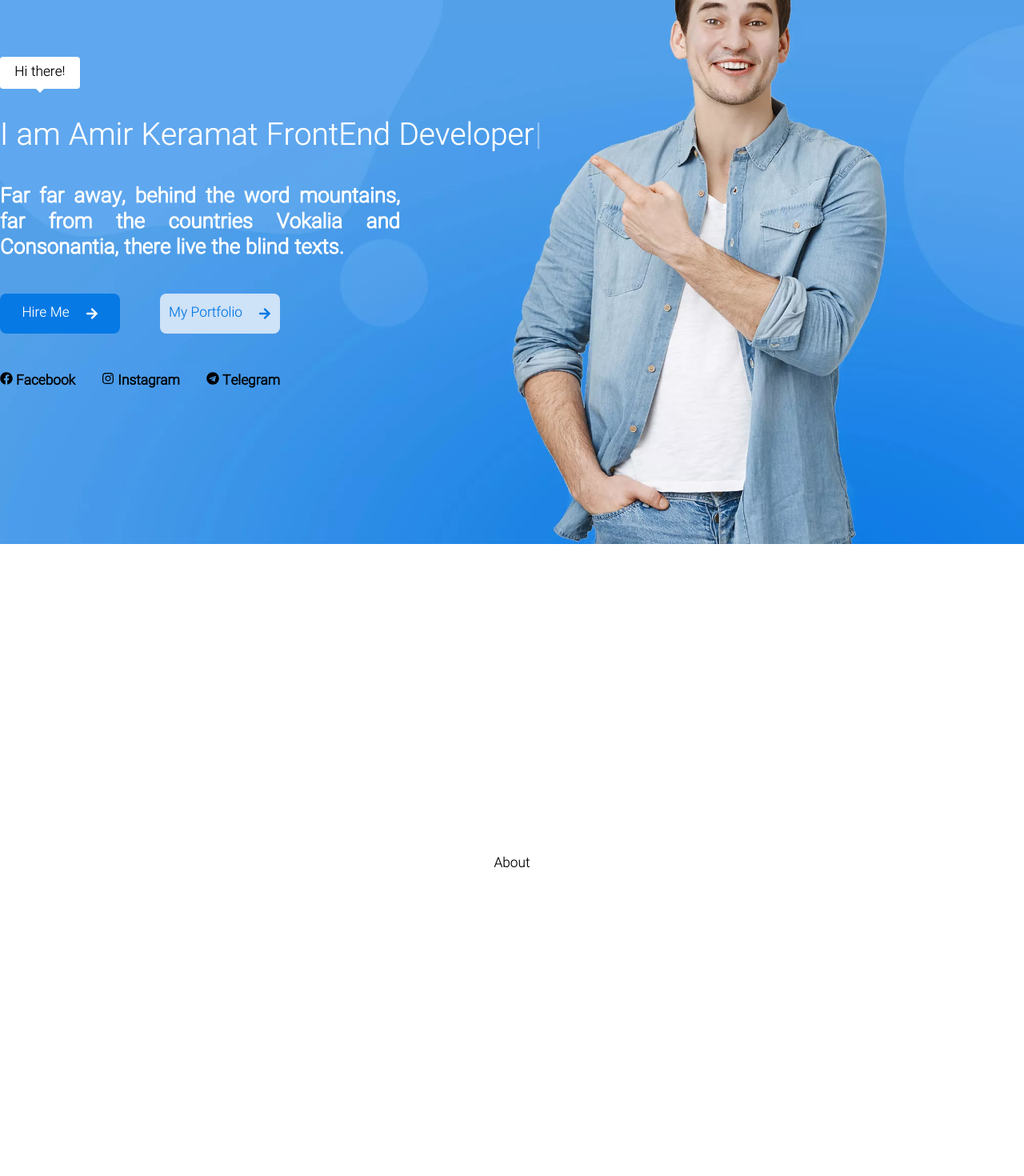
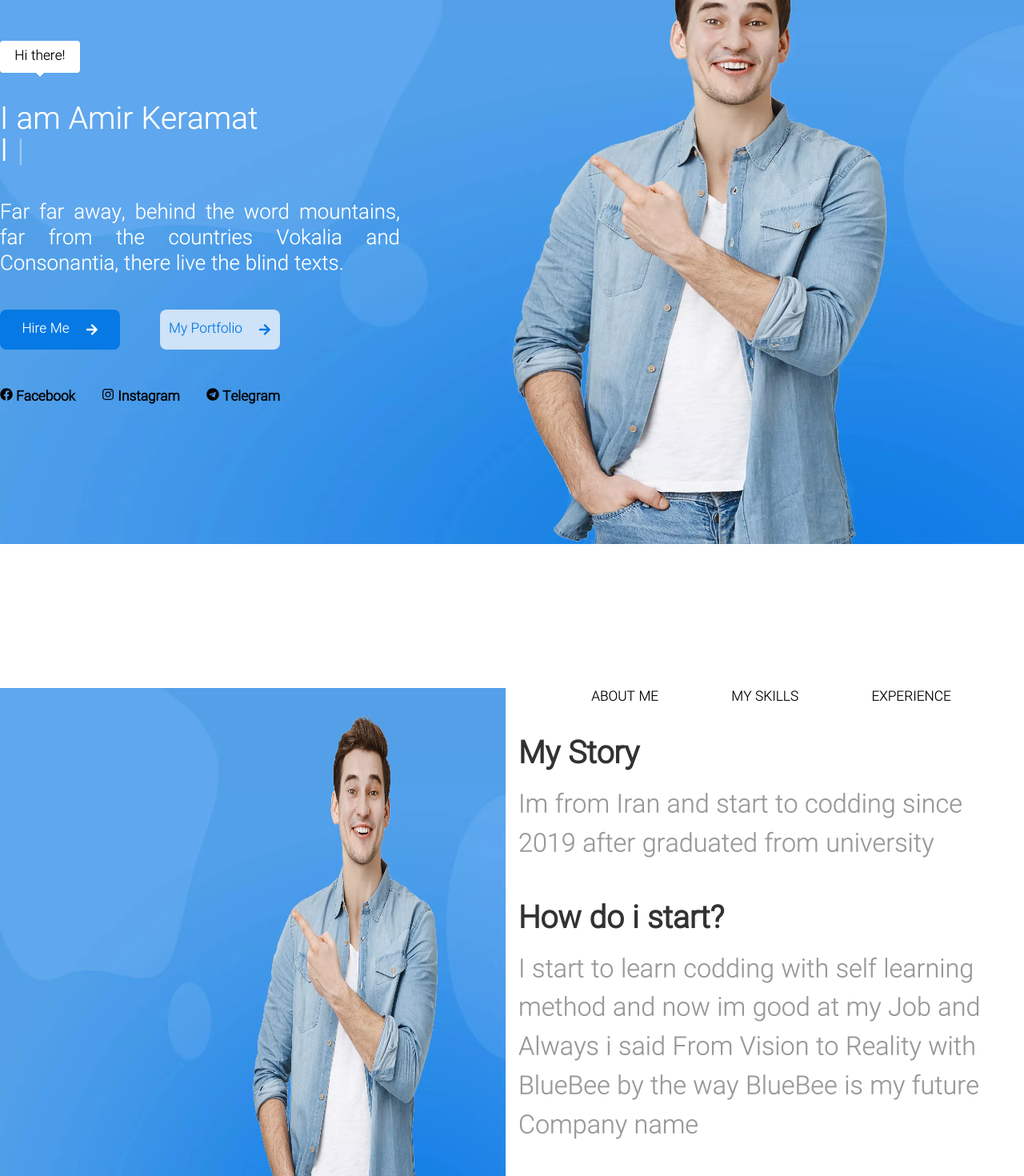
Before and after one commit to amirkeramat/personal-site, a React (Vite) app in the folder client/: page / in a window 1280 px wide. Shown: the part 120-1590 px from the top of the page at 80% size. Built offline with nearby package versions, Linux system fonts and the light colour scheme.

Commit message:
update about section

```diff
--- a/client/src/App.jsx
+++ b/client/src/App.jsx
@@ -9,7 +9,7 @@ import Blog from "./components/Blog/Blog";
 import Contact from "./components/Contact/Contact";
 function App() {
   return (
-    <>
+    <div>
       <Topbar />
       <Intro />
       <About />
@@ -18,7 +18,7 @@ function App() {
       <Pricing />
       <Blog />
       <Contact />
-    </>
+    </div>
   );
 }
 
--- a/client/src/components/About/About.jsx
+++ b/client/src/components/About/About.jsx
@@ -1,7 +1,97 @@
+import { useMemo, useState } from "react";
+
 const About = () => {
+  const [showInfo, setShowInfo] = useState("about-me");
+  const onClickHandler = (Info) => {
+    setShowInfo(Info);
+  };
   return (
-    <div className=' h-screen  flex justify-center items-center' id='about'>
-      About
+    <div
+      className='pt-[360px] relative h-screen min-h-full flex justify-center items-center'
+      id='about'>
+      <div className='container h-screen'>
+        <div className='grid   grid-cols-2 gap-x-4  h-screen  min-h-[750px] '>
+          <div className='grid-cols-6'>
+            <img src='/img/bg_1.jpg.jpg' className='w-full h-[750px]' alt='' />
+          </div>
+          <div className='grid-cols-6 flex flex-col space-y-10 '>
+            <div className='flex justify-evenly'>
+              <button onClick={() => onClickHandler("about-me")}>
+                ABOUT ME
+              </button>
+              <button onClick={() => onClickHandler("my-skills")}>
+                MY SKILLS
+              </button>
+              <button onClick={() => onClickHandler("experience")}>
+                EXPERIENCE
+              </button>
+            </div>
+            <div
+              className={`flex flex-col  space-y-12 transition-all duration-500 ${
+                showInfo === "about-me"
+                  ? "block opacity-100"
+                  : "hidden opacity-0"
+              }`}>
+              <div className='flex flex-col space-y-5'>
+                <h4 className=' text-text-title-color text-4xl font-bold'>
+                  My Story
+                </h4>
+                <p className=' text-text-content-color text-3xl leading-relaxed'>
+                  Im from Iran and start to codding since 2019 after graduated
+                  from university
+                </p>
+              </div>
+              <div className='flex flex-col space-y-5'>
+                <h4 className=' text-text-title-color text-4xl font-bold'>
+                  How do i start?
+                </h4>
+                <p className=' text-text-content-color text-3xl leading-relaxed'>
+                  I start to learn codding with self learning method and now im
+                  good at my Job and Always i said From Vision to Reality with
+                  BlueBee by the way BlueBee is my future Company name
+                </p>
+              </div>
+            </div>
+            <div
+              className={`flex flex-col  space-y-12 transition-all duration-500 ${
+                showInfo === "my-skills"
+                  ? "block opacity-100"
+                  : "hidden opacity-0"
+              }`}>
+              <div className='flex flex-col space-y-5'>
+                <h4 className=' text-text-title-color text-4xl font-bold'>
+                  My Story
+                </h4>
+                <p className=' text-text-content-color text-3xl leading-relaxed'>
+                  Im from Iran and start to codding since 2019 after graduated
+                  from university
+                </p>
+              </div>
+              <div className='flex flex-col space-y-5'>
+                <h4 className=' text-text-title-color text-4xl font-bold'>
+                  How do i start?
+                </h4>
+                <p className=' text-text-content-color text-3xl leading-relaxed'>
+                  I start to learn codding with self learning method and now im
+                  good at my Job and Always i said From Vision to Reality with
+                  BlueBee by the way BlueBee is my future Company name
+                </p>
+              </div>
+            </div>
+            <div
+              className={` bg-slate-500 ${
+                showInfo === "experience" ? "block" : "hidden"
+              }`}>
+              <p>
+                Lorem ipsum dolor sit amet, consectetur adipisicing elit.
+                Suscipit sequi, nobis adipisci similique nostrum quo at, quam
+                modi, ducimus quas officiis! Vel nostrum, dolorum velit eveniet
+                ducimus libero voluptates temporibus!
+              </p>
+            </div>
+          </div>
+        </div>
+      </div>
     </div>
   );
 };
--- a/client/src/components/Intro/Intro.jsx
+++ b/client/src/components/Intro/Intro.jsx
@@ -1,4 +1,5 @@
-import { Button } from "react-scroll";
+import { Link } from "react-scroll";
+
 import Typewriter from "typewriter-effect";
 import {
   FaFacebook,
@@ -10,22 +11,24 @@ const Intro = () => {
   return (
     <div
       id='home'
-      className='h-screen bg-hero-bg bg-top  bg-no-repeat bg-cover bg-fixed flex justify-center items-center px-[25px] lg:px-0'>
-      <div className='container flex flex-col justify-center space-y-10'>
+      className='h-screen min-h-full overflow-hidden  bg-hero-bg bg-top  bg-no-repeat bg-cover bg-fixed flex justify-center items-center px-[25px] lg:px-0'>
+      <div className='container h-screen'>
+        <div className='h-screen min-h-[720px] overflow-hidden flex flex-col justify-center space-y-10'>
           <div className=' relative z-10 flex justify-center items-center bg-white-color w-[100px] h-[40px] rounded after:small-dot'>
             <p>Hi there!</p>
           </div>
           <div className=' w-full text-sm lg:text-4xl mt-2 text-white-color'>
+            <p>I am Amir Keramat</p>
             <Typewriter
               options={{
-              strings: ["I am Amir Keramat FrontEnd Developer"],
+                strings: ["I Love to Develope.","I Love to Design."," A FrontEnd Developer...",'A designer...'],
                 autoStart: true,
                 pauseFor: 2000,
                 loop: true,
               }}
             />
           </div>
-        <div className='w-full text-xl font-extrabold lg:text-2xl lg:w-[500px] text-justify text-white-color '>
+          <div className='w-full text-xl lg:text-2xl lg:w-[500px] text-justify text-white-color '>
             <p>
               Far far away, behind the word mountains, far from the countries
               Vokalia and Consonantia, there live the blind texts.
@@ -34,30 +37,41 @@ const Intro = () => {
           <div className='flex flex-col space-y-2 lg:space-y-0 lg:flex-row justify-between w-full lg:w-[350px]'>
             <button className=' bg-bg-primary-color text-white-color w-full lg:w-[150px] h-[50px] rounded-lg transition-all duration-500 hover:shadow-lg'>
               <div className='flex items-center justify-center'>
+                <Link to='contact' smooth spy>
                   Hire Me
-              <FaArrowRight className="ms-5" />
+                </Link>
+                <FaArrowRight className='ms-5' />
               </div>
             </button>
             <button className=' bg-text-secondary-color text-text-primary-color w-full lg:w-[150px] h-[50px] rounded-lg transition-all duration-500 hover:shadow-lg'>
               <div className='flex items-center justify-center'>
+                <Link to='portfolio' smooth spy>
                   My Portfolio
-              <FaArrowRight className="ms-5" />
+                </Link>
+                <FaArrowRight className='ms-5' />
               </div>
             </button>
           </div>
           <div className='w-full lg:w-[350px] flex justify-between text-black  font-extrabold'>
             <span className='flex items-center space-y-2 space-x-1'>
               <FaFacebook />
-            <a target="blank" href='https://www.facebook.com/amirkeramat'>Facebook</a>
+              <a target='blank' href='https://www.facebook.com/amirkeramat'>
+                Facebook
+              </a>
             </span>
             <span className='flex items-center  space-y-2 space-x-1'>
               <FaInstagram />
-            <a target="blank" href='https://www.instagram.com/amirkeramat'>Instagram</a>
+              <a target='blank' href='https://www.instagram.com/amirkeramat'>
+                Instagram
+              </a>
             </span>
             <span className='flex items-center space-y-2 space-x-1'>
               <FaTelegram />
-            <a target="blank" href='https://www.telegram.com/@amirkeramat'>Telegram</a>
+              <a target='blank' href='https://www.telegram.com/@amirkeramat'>
+                Telegram
+              </a>
             </span>
+          </div>
         </div>
       </div>
     </div>
--- a/client/src/components/Topbar/Topbar.jsx
+++ b/client/src/components/Topbar/Topbar.jsx
@@ -7,7 +7,6 @@ export default function Topbar() {
   const [isScroll, setIsScroll] = useState(false);
   window.addEventListener("scroll", () => {
     if (window.scrollY > 60) {
-      console.log("scrolled");
       setIsScroll(true);
     } else {
       setIsScroll(false);
@@ -25,8 +24,9 @@ export default function Topbar() {
           : "lg:bg-transparent"
       } ${
         showMenu ? "bg-bg-primary-color" : ""
-      } transition-all duration-700 text-white-color z-50 fixed top-0 right-0 left-0 w-full`}>
-      <div className='topBar-container  h-[60px] flex justify-between items-center px-[1rem] lg:px-[5rem] '>
+      } transition-all duration-700 text-white-color z-50 fixed top-0 right-0 left-0 w-full flex justify-center`}>
+      <div className='container'>
+        <div className='topBar-container  h-[60px] flex justify-between items-center px-[10px] lg:px-0'>
           <p className=' text-2xl font-extrabold'>Amir.kr</p>
           <ul
             className={`topBar_menu-links flex justify-center items-center transition-all duration-500   absolute  right-0 left-0 bg-bg-primary-color flex-col lg:bg-transparent lg:flex-row lg:relative lg:top-0 lg:justify-between text-lg ${
@@ -110,6 +110,7 @@ export default function Topbar() {
             <h6>MENU</h6>
           </div>
         </div>
+      </div>
     </nav>
   );
 }
```
Lines whose indentation alone changed are shown as unchanged.
